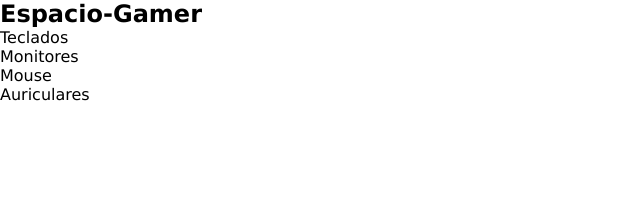
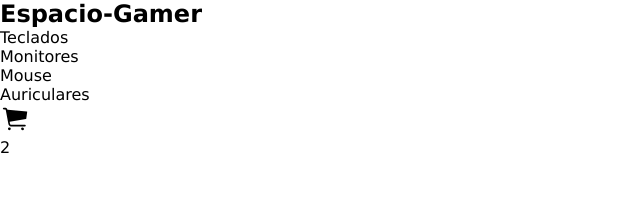
Before and after one commit to AlanPatsi02/PreEntrega1js_AlanPatsi, a React (Vite) app: page / in a window 1280 px wide. Shown: the top 207 px of the page, without its empty margins (0-640 px from the left). Built offline with nearby package versions, Linux system fonts and the light colour scheme.

Commit message:
Importamos la libreria de react icons y agregamos el carro de compras y la notificación

```diff
--- a/package.json
+++ b/package.json
@@ -11,7 +11,8 @@
   },
   "dependencies": {
     "react": "^18.3.1",
-    "react-dom": "^18.3.1"
+    "react-dom": "^18.3.1",
+    "react-icons": "^5.3.0"
   },
   "devDependencies": {
     "@eslint/js": "^9.11.1",
--- a/src/components/CartWidget.jsx
+++ b/src/components/CartWidget.jsx
@@ -1,7 +1,10 @@
+import { IoIosCart } from "react-icons/io";
+
 const CartWidget = () => {
     return (
     <div>
-
+        <IoIosCart size={30} />
+        <p>2</p>
     </div>
     )
 }
```
Also changed, not shown: 1 other file (tests, documents, lock files or other folders).
